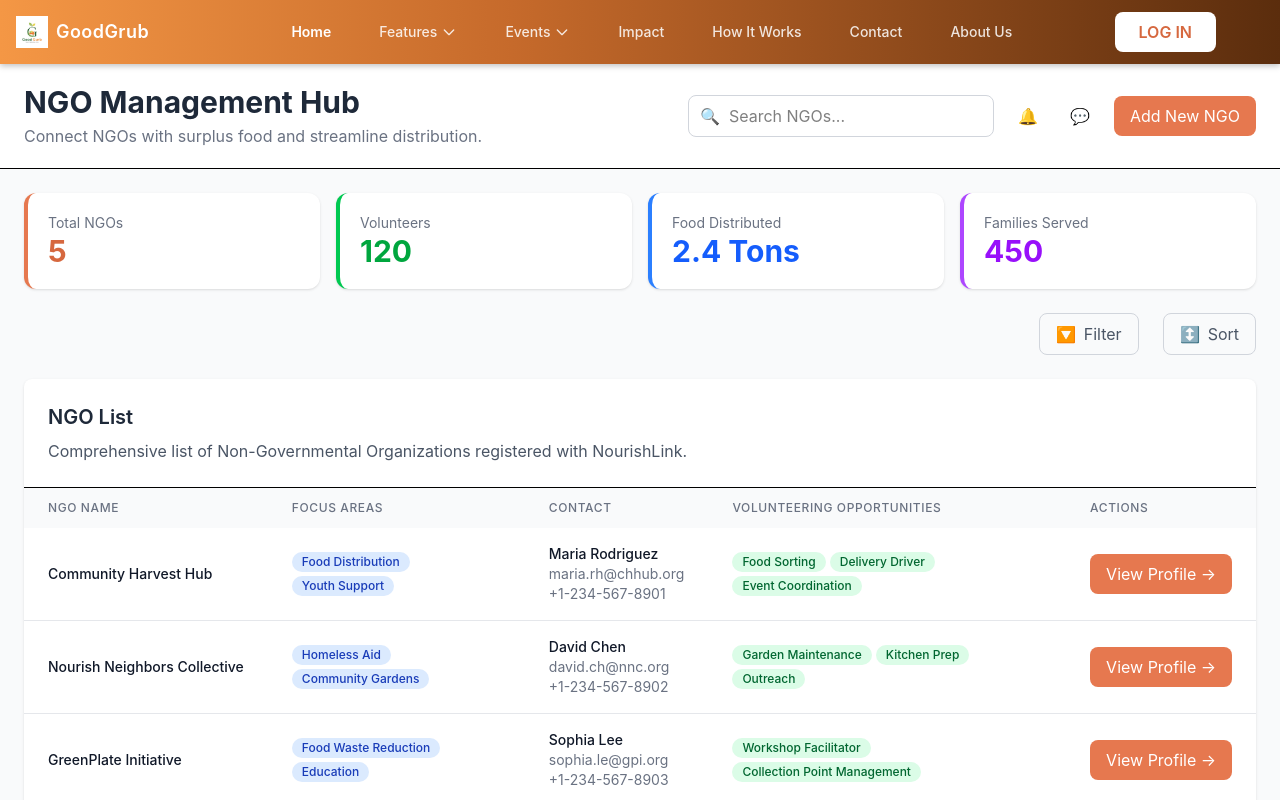
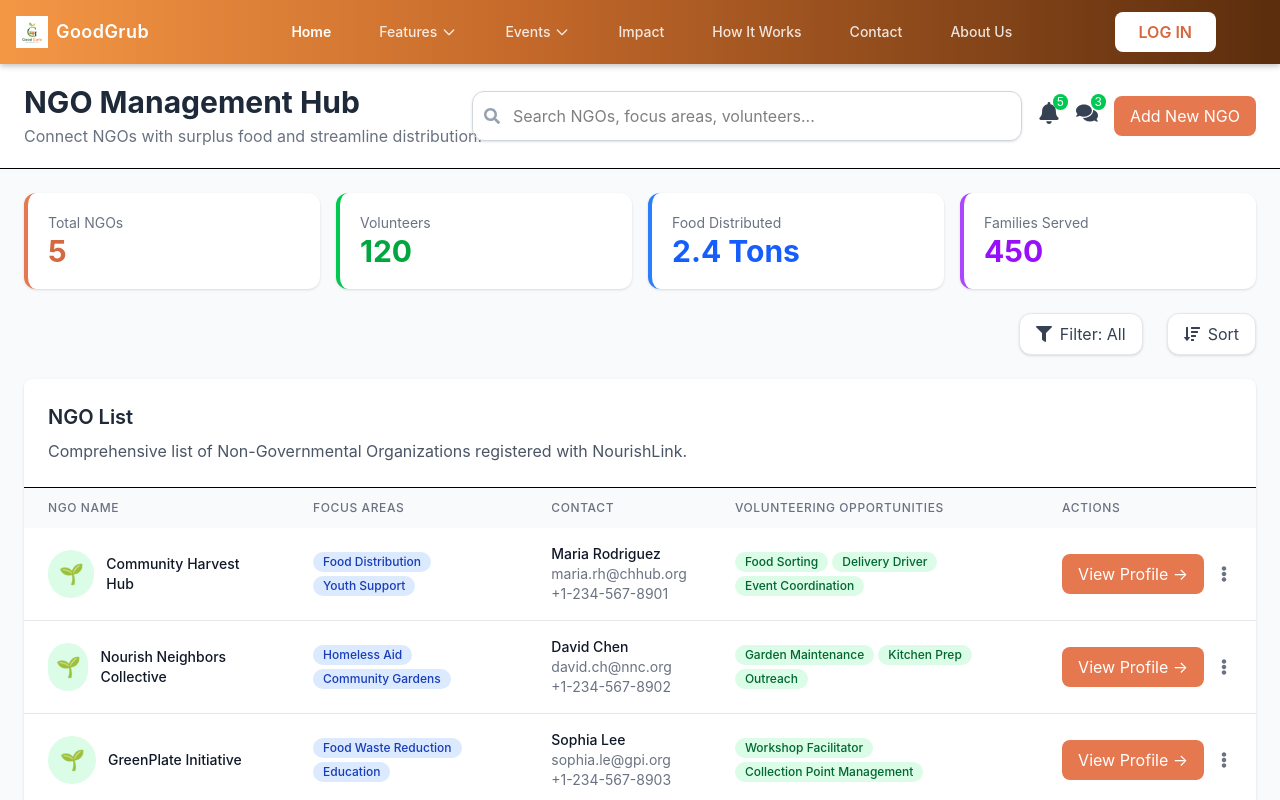
Before and after one commit to simranchoudhary2907/GoodGrub, a React (Vite) app in the folder frontend/: page /ngos in a window 1280 px wide. Shown: the top 800 px of the page. Built offline with nearby package versions, Linux system fonts and the light colour scheme.

Commit message:
Updated NGOs page

```diff
--- a/frontend/src/pages/NGOs.jsx
+++ b/frontend/src/pages/NGOs.jsx
@@ -1,5 +1,14 @@
-import React, { useState } from "react";
+import React, { useState, useEffect, useRef } from "react";
 import { useNavigate } from "react-router-dom";
+
+import {
+  FaSearch,
+  FaBell,
+  FaComments,
+  FaFilter,
+  FaSortAmountDown,
+  FaEllipsisV,
+} from "react-icons/fa";
 
 // import Navbar from "../components/Navbar";
 
@@ -10,6 +19,14 @@ const NGOs = () => {
   const navigate = useNavigate();
   const [activeTab, setActiveTab] = useState("ngos");
   const [searchTerm, setSearchTerm] = useState("");
+  const [showNotifications, setShowNotifications] = useState(false);
+  // const [showNotifications, setShowNotifications] = useState(true);
+  const [showMessages, setShowMessages] = useState(false);
+  const [showFilter, setShowFilter] = useState(false);
+  const [showSort, setShowSort] = useState(false);
+  const notificationRef = useRef(null);
+  const messageRef = useRef(null);
+  const [selectedFilter, setSelectedFilter] = useState("All");
 
   const ngoData = [
     {
@@ -69,10 +86,108 @@ const NGOs = () => {
     }
   ];
 
-  const filteredNGOs = ngoData.filter(ngo =>
+  // const filteredNGOs = ngoData.filter((ngo) => {
+  // const matchesSearch =
+  //   ngo.name.toLowerCase().includes(searchTerm.toLowerCase()) ||
+  //   ngo.contact.name.toLowerCase().includes(searchTerm.toLowerCase());
+
+  const filteredNGOs = ngoData.filter((ngo) => {
+  const matchesSearch =
     ngo.name.toLowerCase().includes(searchTerm.toLowerCase()) ||
-    ngo.contact.name.toLowerCase().includes(searchTerm.toLowerCase())
-  );
+    ngo.contact.name.toLowerCase().includes(searchTerm.toLowerCase());
+
+  const matchesFilter =
+    selectedFilter === "All" ||
+    ngo.focusAreas.includes(selectedFilter);
+
+  return matchesSearch && matchesFilter;
+});
+
+//   const matchesFilter =
+//     selectedFilter === "All" ||
+//     ngo.focusAreas.includes(selectedFilter);
+
+//   return matchesSearch && matchesFilter;
+// });
+
+  const notifications = [
+  {
+    title: "New NGO Registered",
+    time: "2 mins ago"
+  },
+  {
+    title: "Volunteer Assigned",
+    time: "10 mins ago"
+  },
+  {
+    title: "Food Donation Claimed",
+    time: "1 hour ago"
+  },
+  {
+    title: "Pickup Scheduled",
+    time: "3 hours ago"
+  },
+  {
+    title: "New Partner NGO Added",
+    time: "Yesterday"
+  }
+];
+
+const messages = [
+  {
+    sender: "Maria Rodriguez",
+    text: "Need food pickup assistance"
+  },
+  {
+    sender: "David Chen",
+    text: "Volunteer assigned"
+  },
+  {
+    sender: "Emily White",
+    text: "Food delivered successfully"
+  }
+];
+
+const filterOptions = [
+  "All",
+  "Food Distribution",
+  "Education",
+  "Emergency Relief",
+  "Youth Support",
+  "Elderly Care",
+  "Community Gardens",
+  "Food Waste Reduction",
+];
+
+useEffect(() => {
+  const handleClickOutside = (event) => {
+    if (
+      notificationRef.current &&
+      !notificationRef.current.contains(event.target)
+    ) {
+      setShowNotifications(false);
+    }
+
+    if (
+      messageRef.current &&
+      !messageRef.current.contains(event.target)
+    ) {
+      setShowMessages(false);
+    }
+
+    setShowFilter(false);
+    setShowSort(false);
+  };
+
+  document.addEventListener("mousedown", handleClickOutside);
+
+  return () => {
+    document.removeEventListener("mousedown", handleClickOutside);
+  };
+}, []);
+
+
+
 
   return (
     <div className="min-h-screen bg-gray-50">
@@ -108,30 +223,114 @@ const NGOs = () => {
               </div>
 
               {/* RIGHT SIDE */}
-              <div className="flex items-center space-x-4">
+              {/* <div className="flex items-center space-x-4 ml"> */}
+              <div className="flex items-center space-x-4 ml-auto">
 
             {/* Search Bar */}
-            <div className="relative">
-              <span className="absolute left-3 top-1/2 transform -translate-y-1/2 text-gray-400">🔍</span>
+            <div className="relative  w-[550px] -ml-12">
+              {/* <span className="absolute left-3 top-1/2 transform -translate-y-1/2 text-gray-400">🔍</span> */}
+
+              <span className="absolute left-3 top-1/2 transform -translate-y-1/2 text-gray-400"><FaSearch /></span>
+
               <input
                 type="text"
-                placeholder="Search NGOs..."
+                placeholder="Search NGOs, focus areas, volunteers..."
                 value={searchTerm}
                 onChange={(e) => setSearchTerm(e.target.value)}
-                className="pl-10 pr-4 py-2 border border-gray-300 rounded-lg focus:outline-none focus:ring-2 focus:ring-orange-500 focus:border-transparent"
-              />
+                // className="pl-10 pr-4 py-2 border border-gray-300 rounded-lg focus:outline-none focus:ring-2 focus:ring-orange-500 focus:border-transparent"
+                className="w-full pl-10 pr-4 py-3 border border-gray-300 rounded-xl shadow-sm focus:outline-none focus:ring-2 focus:ring-gray-500"
+                />
             </div>
 
-            {/* Icons */}
-            <button className="p-2 text-gray-400 hover:text-gray-600">
-              <span className="w-5 h-5">🔔</span>
-            </button>
-            <button className="p-2 text-gray-400 hover:text-gray-600">
-              <span className="w-5 h-5">💬</span>
-            </button>
+            {/* Icons 🔔*/}
+
+              <div className="relative" ref={notificationRef}>
+              <button
+                onClick={() =>{
+                setShowNotifications(!showNotifications);
+                setShowMessages(false);
+              }}
+                className="relative cursor-pointer"
+              >
+                <FaBell
+                  size={22}
+                  className="text-gray-700 hover:text-black transition-all duration-200"
+                />
+
+                <span className="absolute -top-2 -right-2 bg-green-500 text-white text-xs rounded-full px-1">
+                  {notifications.length}
+                </span>
+              </button>
+
+              {showNotifications && (
+                <div className="absolute right-0 mt-3 w-72 bg-white rounded-xl shadow-xl border z-50">
+                  <div className="p-3 font-semibold border-b">
+                    Notifications
+                  </div>
+
+                  {notifications.map((item, index) => (
+                    <div
+                      key={index}
+                      className="p-3 hover:bg-gray-100 cursor-pointer border-b"
+                    >
+                      <p className="text-sm font-medium">
+                        {item.title}
+                      </p>
+
+                      <p className="text-xs text-gray-500">
+                        {item.time}
+                      </p>
+                    </div>
+                  ))}
+                </div>
+              )}
+            </div>
+
+              {/* Icons 💬*/}
+
+           <div className="relative" ref={messageRef}>
+              <button
+                onClick={() => {
+                  setShowMessages(!showMessages);
+                  setShowNotifications(false);
+                }}
+                className="relative cursor-pointer">
+                <FaComments
+                  size={22}
+                  className="text-gray-700 hover:text-black transition-all duration-200"
+                />
+
+                <span className="absolute -top-2 -right-2 bg-green-500 text-white text-xs rounded-full px-1">
+                  {messages.length}
+                </span>
+              </button>
+
+              {showMessages && (
+                <div className="absolute right-0 mt-3 w-72 bg-white rounded-xl shadow-xl border z-50">
+                  <div className="p-3 font-semibold border-b">
+                    Messages
+                  </div>
+
+                  {messages.map((msg, index) => (
+                    <div
+                      key={index}
+                      className="p-3 hover:bg-gray-100 cursor-pointer border-b"
+                    >
+                      <p className="text-sm font-medium">
+                        {msg.sender}
+                      </p>
+
+                      <p className="text-xs text-gray-500">
+                        {msg.text}
+                      </p>
+                    </div>
+                  ))}
+                </div>
+              )}
+            </div>
 
             {/* Add New NGO Button */}
-            <button className="bg-orange-500 text-white px-4 py-2 rounded-lg hover:bg-orange-600 transition-colors">
+            <button className="bg-orange-500 text-white px-4 py-2 rounded-lg hover:bg-orange-600 hover:shadow-lg hover:scale-105 transition-all duration-200">
               Add New NGO
             </button>
           </div>
@@ -189,12 +388,42 @@ const NGOs = () => {
 
             <div className="flex-1"></div>
 
-            <button className="flex items-center px-4 py-2 border border-gray-300 rounded-lg text-gray-600 hover:bg-gray-50">
-              <span className="mr-2">🔽</span>
-              Filter
-            </button>
-            <button className="flex items-center px-4 py-2 border border-gray-300 rounded-lg text-gray-600 hover:bg-gray-50">
-              <span className="mr-2">↕️</span>
+            {/* Filter 🔽*/}
+
+            <div className="relative">
+          <button
+            onClick={() => setShowFilter(!showFilter)}
+            className="flex items-center px-4 py-2 bg-white border border-gray-200 rounded-xl shadow-sm text-gray-700 hover:bg-gray-100 hover:shadow-md"
+          >
+            <FaFilter className="mr-2" />
+            Filter: {selectedFilter}
+          </button>
+
+          {showFilter && (
+            <div className="absolute right-0 mt-2 w-56 bg-white rounded-xl shadow-xl border z-50">
+
+              {filterOptions.map((option) => (
+                <div
+                  key={option}
+                  onClick={() => {
+                    setSelectedFilter(option);
+                    setShowFilter(false);
+                  }}
+                  className="p-3 hover:bg-gray-100 cursor-pointer"
+                >
+                  {option}
+                </div>
+              ))}
+
+            </div>
+          )}
+        </div>
+
+             {/* Sort */}
+
+            {/* <button className="flex items-center px-4 py-2 border border-gray-300 rounded-lg text-gray-600 hover:bg-gray-50"> */}
+             <button className="flex items-center px-4 py-2 bg-white border border-gray-200 rounded-xl shadow-sm text-gray-700 hover:bg-gray-100 hover:shadow-md hover:text-black transition-all duration-200 cursor-pointer">
+              <FaSortAmountDown className="mr-2" />
               Sort
             </button>
           </div>
@@ -233,9 +462,24 @@ const NGOs = () => {
                 <tbody className="bg-white divide-y divide-gray-200">
                   {filteredNGOs.map((ngo, index) => (
                     <tr key={index} className="hover:bg-gray-50">
-                      <td className="px-6 py-4 whitespace-nowrap">
+                      {/* <td className="px-6 py-4 whitespace-nowrap">
                         <div className="text-sm font-medium text-gray-900">{ngo.name}</div>
-                      </td>
+                      </td> */}
+
+                    <td className="px-6 py-4">
+                      <div className="flex items-center gap-3">
+
+                        <div className="w-12 h-12 rounded-full bg-green-100 flex items-center justify-center text-xl">
+                          🌱
+                        </div>
+
+                        <div className="text-sm font-medium text-gray-900">
+                          {ngo.name}
+                        </div>
+
+                      </div>
+                    </td>
+
                       <td className="px-6 py-4">
                         <div className="flex flex-wrap gap-1">
                           {ngo.focusAreas.map((area, areaIndex) => (
@@ -277,7 +521,7 @@ const NGOs = () => {
                          </button>
                        </td> */}
 
-                            <td className="px-6 py-4 whitespace-nowrap">
+                            {/* <td className="px-6 py-4 whitespace-nowrap">
                               <button
                                 // onClick={() => navigate("/ngo-profile")}
 
@@ -287,7 +531,25 @@ const NGOs = () => {
                               >
                                 View Profile →
                               </button>
-                            </td>
+                            </td> */}
+
+                            <td className="px-6 py-4 whitespace-nowrap">
+                            <div className="flex items-center gap-3">
+
+                              <button
+                                onClick={() => navigate(`/ngo-profile/${ngo.id}`)}
+                                className="bg-orange-500 hover:bg-orange-600 text-white px-4 py-2 rounded-lg"
+                              >
+                                View Profile →
+                              </button>
+
+                              <button className="text-gray-500 hover:text-black">
+                                <FaEllipsisV />
+                              </button>
+
+                            </div>
+                          </td>
+
 
                     </tr>
                   ))}
```
